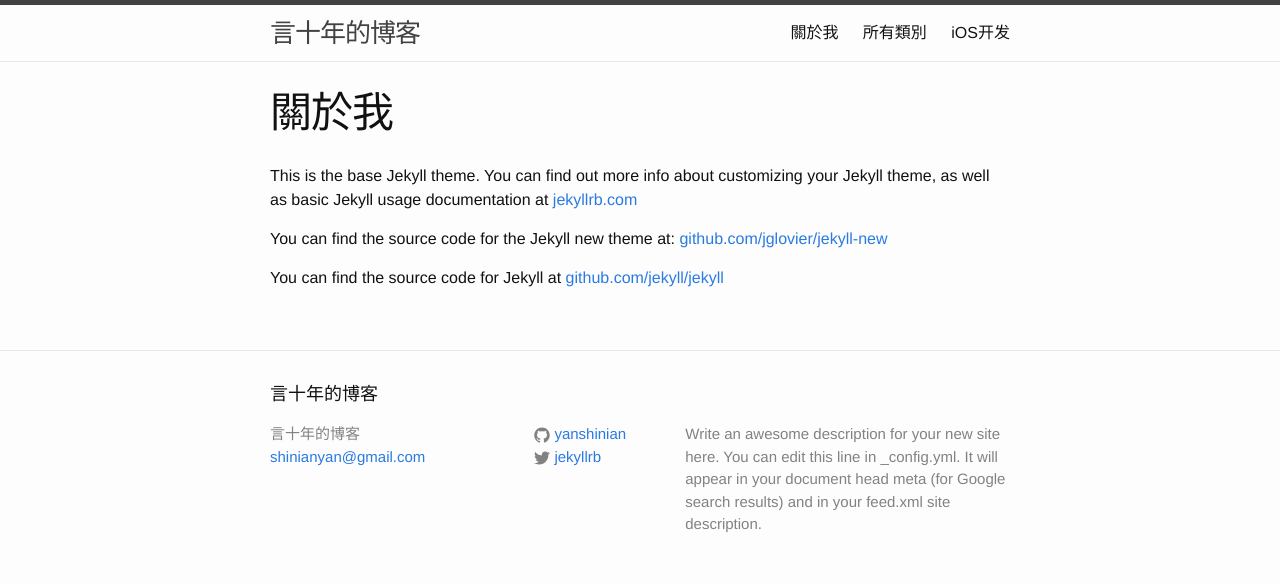
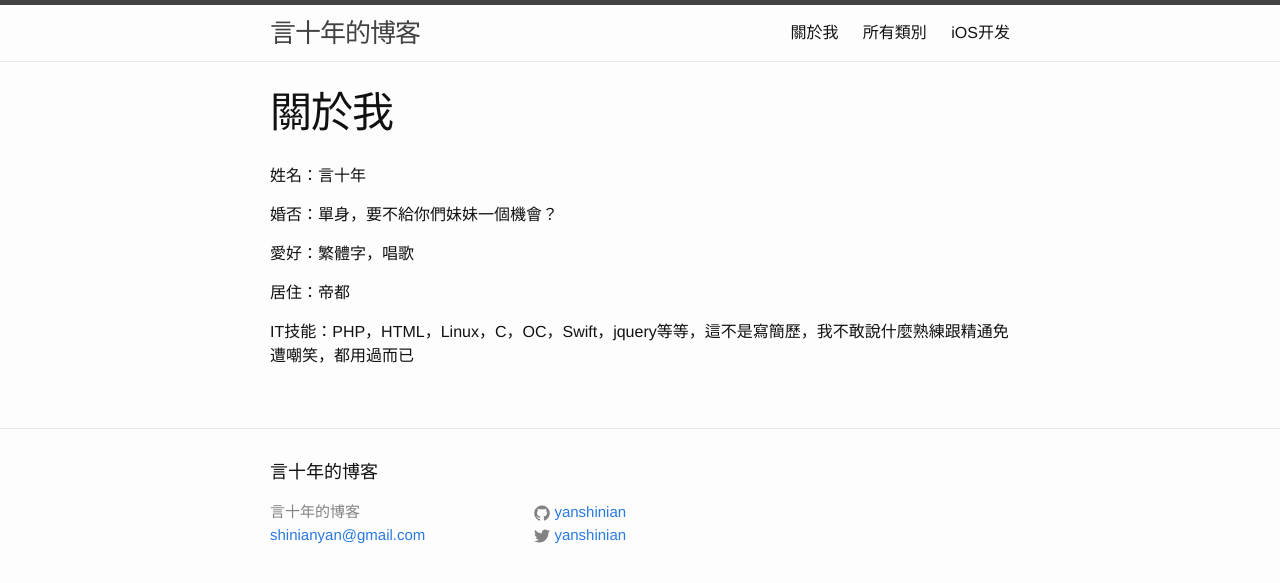
Before and after one commit to yanshinian/yanshinian.github.io, a Jekyll site: the page built from about.md, in a window 1280 px wide. Shown: the top 583 px of the page. Built offline with Jekyll 4.4.1, drawn with Linux system fonts in a browser that asks for light colours.

Commit message:
關於我，第一篇博客的demo

```diff
--- a/_config.yml
+++ b/_config.yml
@@ -1,13 +1,10 @@
 # Site settings
 title: 言十年的博客
 email: shinianyan@gmail.com
-description: > # this means to ignore newlines until "baseurl:"
-  Write an awesome description for your new site here. You can edit this
-  line in _config.yml. It will appear in your document head meta (for
-  Google search results) and in your feed.xml site description.
+description: > # yanshinian 言十年 iOS PHP
 baseurl: "" # the subpath of your site, e.g. /blog/
 url: "http://yanshinian.com" # the base hostname & protocol for your site
-twitter_username: jekyllrb
+twitter_username: yanshinian
 github_username:  yanshinian
 
 # Build settings
--- /dev/null
+++ b/_includes/delete.html
@@ -0,0 +1,5 @@
+Check out the [Jekyll docs][jekyll] for more info on how to get the most out of Jekyll. File all bugs/feature requests at [Jekyll’s GitHub repo][jekyll-gh]. If you have questions, you can ask them on [Jekyll’s dedicated Help repository][jekyll-help].
+
+[jekyll]:      http://jekyllrb.com
+[jekyll-gh]:   https://github.com/jekyll/jekyll
+[jekyll-help]: https://github.com/jekyll/jekyll-help
--- a/_includes/footer.html
+++ b/_includes/footer.html
@@ -38,7 +38,7 @@
                 </svg>
               </span>
 
-              <span class="username">{{ site.twitter_username }}</span>
+              <span class="username">{{ site.twitter_username }} </span>
             </a>
           </li>
           {% endif %}
--- a/about.md
+++ b/about.md
@@ -3,9 +3,12 @@
 title: 關於我
 permalink: /about/
 ---
+姓名：言十年
 
-This is the base Jekyll theme. You can find out more info about customizing your Jekyll theme, as well as basic Jekyll usage documentation at [jekyllrb.com](http://jekyllrb.com/)
+婚否：單身，要不給你們妹妹一個機會？
 
-You can find the source code for the Jekyll new theme at: [github.com/jglovier/jekyll-new](https://github.com/jglovier/jekyll-new)
+愛好：繁體字，唱歌
 
-You can find the source code for Jekyll at [github.com/jekyll/jekyll](https://github.com/jekyll/jekyll)
+居住：帝都
+
+IT技能：PHP，HTML，Linux，C，OC，Swift，jquery等等，這不是寫簡歷，我不敢說什麼熟練跟精通免遭嘲笑，都用過而已
```
Also changed, not shown: SUMMARY.md (added, +3 -0 lines), _posts/2015-04-03-welcome-to-jekyll.markdown (deleted, +0 -26 lines), _posts/2015-04-04-welcome-to-jeky.markdown (deleted, +0 -25 lines), _posts/2015-04-05-welcome-to-my-blog.markdown (added, +12 -0 lines), README.md (added).
